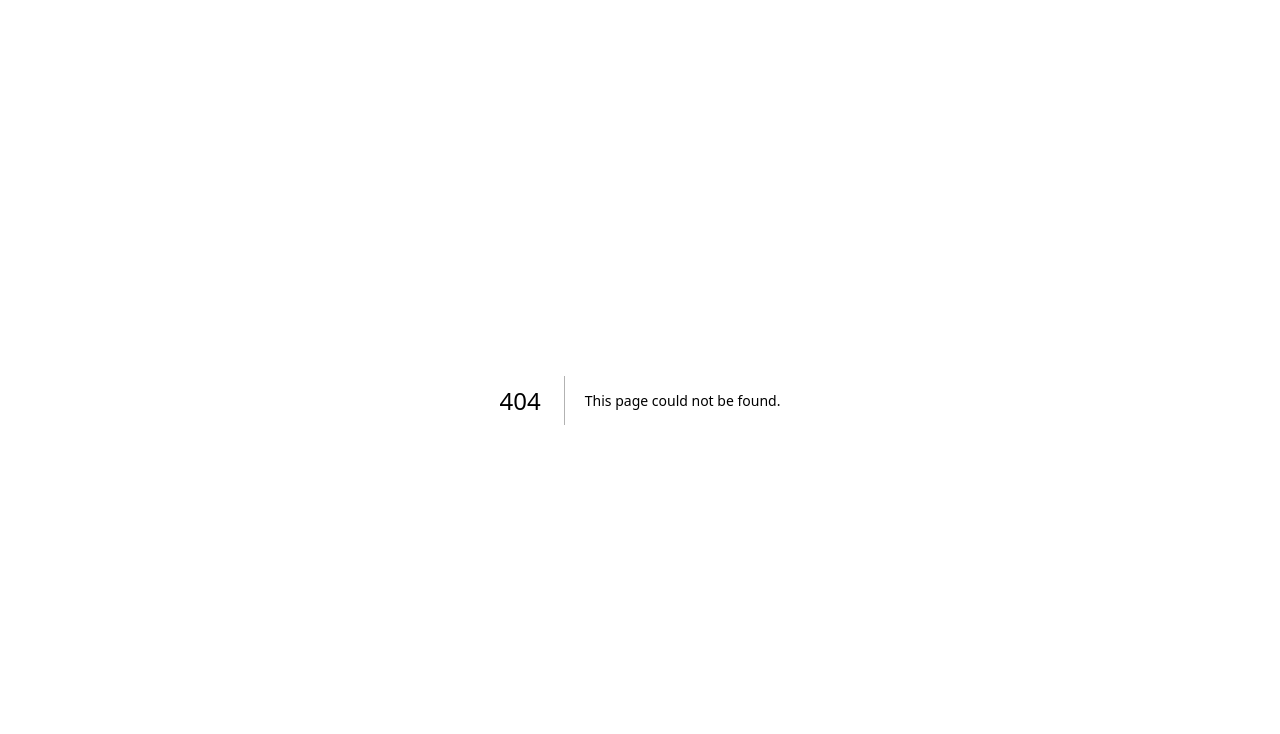
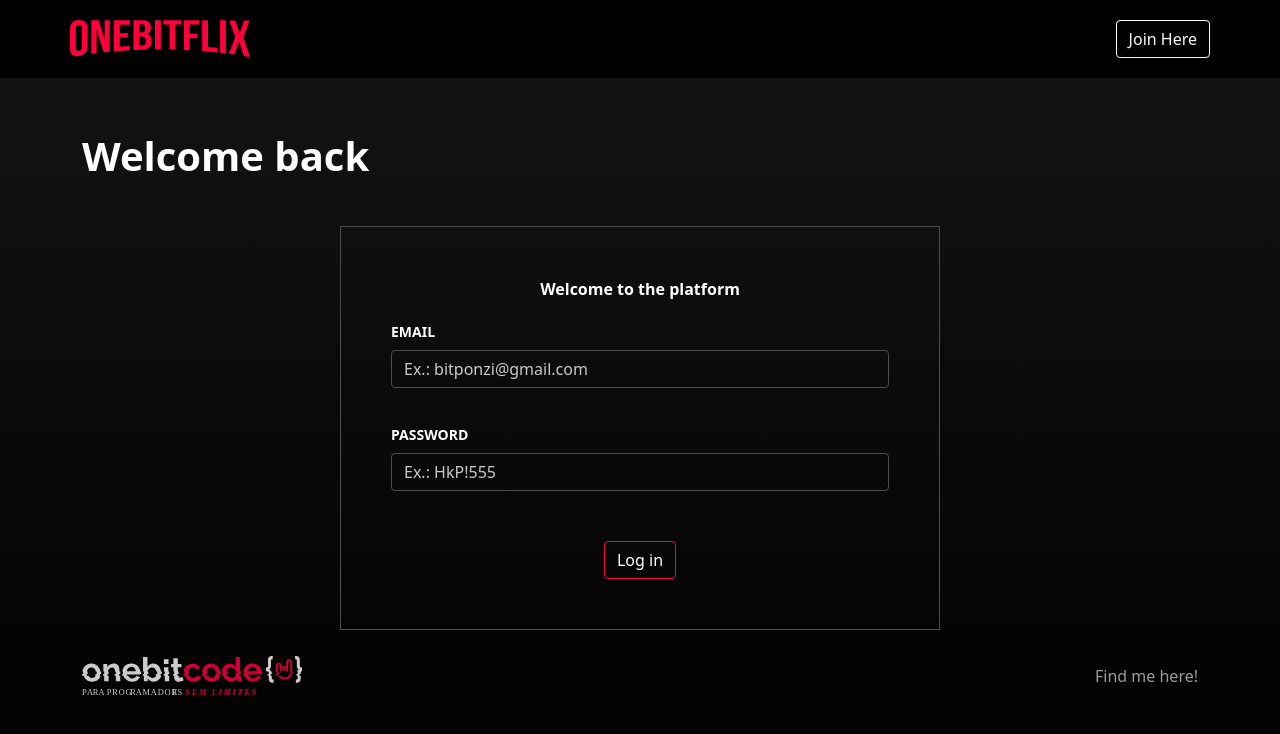
Before and after one commit to AkiraMatthew/FRONTEND_virtual-classes-app, a Next.js app: page /login in a window 1280 px wide. Before the commit this address had no page. Shown: the top 734 px of the page. Built offline with nearby package versions, Linux system fonts and the light colour scheme.

Commit message:
login page

```diff
--- /dev/null
+++ b/pages/login.tsx
@@ -0,0 +1,56 @@
+import styles from '../styles/registerLogin.module.scss';
+import Head from 'next/head';
+import HeaderGeneric from '@/components/common/headerGeneric';
+import { Button, Container, Form, FormGroup, Input, Label } from 'reactstrap';
+import Footer from '@/components/common/footer';
+
+const Login = function () {
+    return (
+        <>
+            <Head>
+                <title>Platform - LOGIN</title>
+                <link rel="icon" href="/imgs/favicon.svg" type="image/x-icon" />
+            </Head>
+            <main className={styles.main}>
+                <HeaderGeneric logoUrl="/" btnUrl="/register" btnContent="Join Here" />
+                <Container className="py-5">
+                    <p className={styles.formTitle}>Welcome back</p>
+                    <Form className={styles.form}>
+                        <p className="text-center">
+                            <strong>Welcome to the platform</strong>
+                        </p>
+                        {/* Here comes the start of the form inputs */}
+                        {/* Email input */}
+                        <FormGroup for="email" className={styles.label}>
+                        <Label>EMAIL</Label>
+                        <Input
+                            id="email"
+                            name="email"
+                            type="email"
+                            placeholder="Ex.: bitponzi@gmail.com"
+                            required
+                            className={styles.input}
+                        />
+                        </FormGroup>
+                        {/* Password input */}
+                        <FormGroup for="password" className={styles.label}>
+                        <Label> PASSWORD</Label>
+                        <Input
+                            id="password"
+                            name="password"
+                            type="password"
+                            placeholder="Ex.: HkP!555"
+                            required
+                            className={styles.input}
+                        />
+                        </FormGroup>
+                        <Button outline className={styles.formBtn}>Log in</Button>
+                    </Form>
+                    <Footer/>
+                </Container>
+            </main>
+        </>
+    );
+};
+
+export default Login;
--- a/styles/globals.scss
+++ b/styles/globals.scss
@@ -5,7 +5,7 @@
 }
 main {
     background-color: #151515;
-    height: auto;
+    min-height: 100vh;
     color: white;
     p {
         //some paragraphs margin get buggy because of bootstrap, that's because we need to take the margin out
```
Also changed, not shown: styles/homeNoAuth.module.scss (renamed from styles/HomeNoAuth.module.scss).
